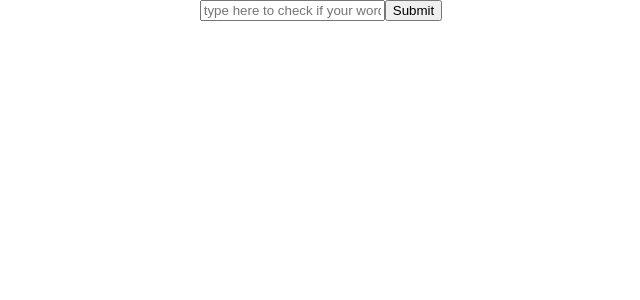
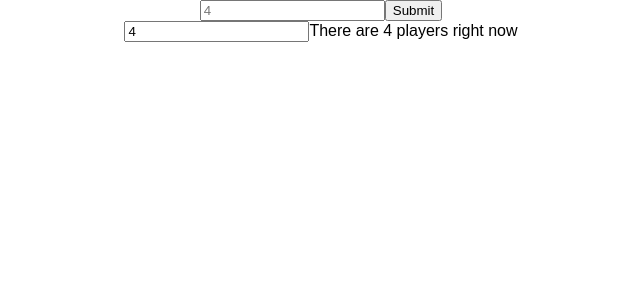
Before and after one commit to kevintamarus/palindrome-app, a React (Create React App) app: page / in a window 1280 px wide. Shown: the top 300 px of the page, without its empty margins (319-959 px from the left). Built offline with nearby package versions, Linux system fonts and the light colour scheme.

Commit message:
messing and testing context api

```diff
--- a/src/App.js
+++ b/src/App.js
@@ -1,5 +1,8 @@
 import React, { Component } from 'react';
 import './App.css';
+import Child from './Child';
+
+import { PlayersProvider, PlayersConsumer } from './Players';
 
 class App extends Component {
   constructor(props) {
@@ -30,14 +33,24 @@ class App extends Component {
 
   render() {
     return (
+      <PlayersProvider>
+        <PlayersConsumer>
+        {value => {
+          const {players} = value;
+          return (
             <div className="App">
               <form onSubmit={this.handleSubmit}>
-          <input value={this.state.input} onChange={e => this.handleInput(e)} placeholder="type here to check if your word is a Palindrome"/>
+                <input value={this.state.input} onChange={e => this.handleInput(e)} placeholder={players}/>
                 <button type="submit">Submit</button>
               </form>
               {this.state.isPalindrome && <p>This is a palindrome</p>}
               {this.state.isPalindrome === false && <p>This is NOT a palindrome</p>}
+            <Child/>
             </div>
+          )
+        }}
+        </PlayersConsumer>
+      </PlayersProvider>
     );
   }
 }
--- /dev/null
+++ b/src/Child.js
@@ -0,0 +1,20 @@
+import React, { Component } from 'react';
+import { PlayersConsumer } from './Players';
+
+export default class Child extends Component {
+  render() {
+    return (
+      <PlayersConsumer>
+        {value => {
+          const {players, changePlayerNumber} = value;
+          return (
+            <div>
+              <input value={players} onChange={e => changePlayerNumber(e.target.value)}/>
+              There are {players} players right now
+            </div>
+          )
+        }}
+      </PlayersConsumer>
+    )
+  }
+}
--- /dev/null
+++ b/src/Players.js
@@ -0,0 +1,28 @@
+import React, {Component} from 'react';
+
+const PlayersContext = React.createContext();
+
+export class PlayersProvider extends Component {
+  state = {
+    players: 4
+  }
+
+  changePlayerNumber = number => {
+    this.setState({players: number});
+  }
+
+  render() {
+    return (
+      <PlayersContext.Provider
+        value={{
+          players: this.state.players,
+          changePlayerNumber: this.changePlayerNumber
+        }}
+      >
+        {this.props.children}
+      </PlayersContext.Provider>
+    )
+  }
+}
+
+export const PlayersConsumer = PlayersContext.Consumer;
```
Also changed, not shown: src/Theme.js (added, +16 -0 lines). Lines whose indentation alone changed are shown as unchanged.
